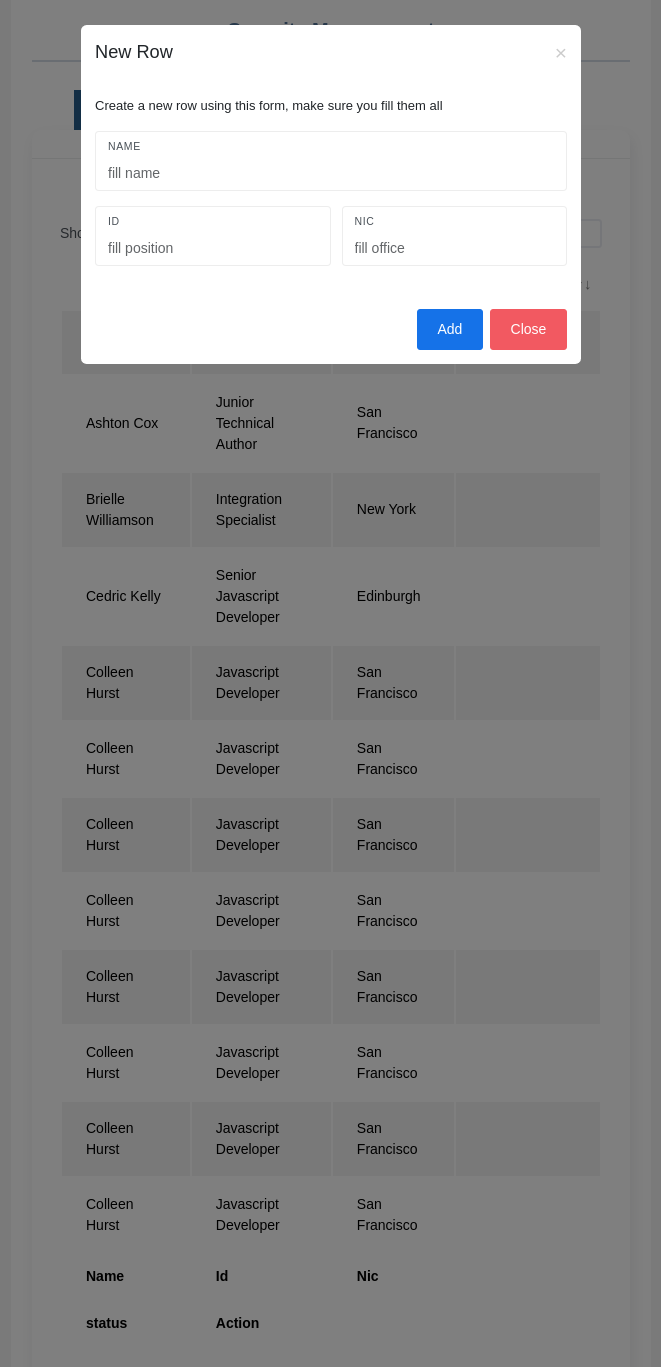
After one commit to dasunsiyasingha/HostalManagementSystem-, a PHP site: page /securityPersons/managesecurity.php in a window 1280 px wide, after a click on "Add new security person". The commit adds this page. Shown: the top 1367 px of the page, without its empty margins (309-970 px from the left). Run offline with PHP 8.4, Linux system fonts and the light colour scheme.

Commit message:
manage security

```diff
--- a/admin/registerStudent.php
+++ b/admin/registerStudent.php
@@ -86,7 +86,7 @@
 
                                 <div class="card-action text-center d-flex justify-content-between">
                                                     <button class="btn"></button>
-                                                    <button class="btn btn-success ">Submit</button>
+                                                    <button type="submit" class="btn btn-success ">Submit</button>
                                  </div>
                     </form>
                 </div>
--- a/libraries/styles.php
+++ b/libraries/styles.php
@@ -1,5 +1,6 @@
     <!-- CSS Files -->
     <link href="https://cdn.jsdelivr.net/npm/bootstrap@5.3.3/dist/css/bootstrap.min.css" rel="stylesheet" integrity="sha384-QWTKZyjpPEjISv5WaRU9OFeRpok6YctnYmDr5pNlyT2bRjXh0JMhjY6hW+ALEwIH" crossorigin="anonymous">
+    <link href="https://cdn.jsdelivr.net/npm/bootstrap-icons/font/bootstrap-icons.css" rel="stylesheet">
     <link rel="stylesheet" href="../assets/css/bootstrap.min.css" />
     <link rel="stylesheet" href="../assets/css/plugins.min.css" />
     <link rel="stylesheet" href="../assets/css/kaiadmin.min.css" />
--- /dev/null
+++ b/securityPersons/managesecurity.php
@@ -0,0 +1,435 @@
+<!DOCTYPE html>
+<html lang="en">
+<head>
+    <meta charset="UTF-8">
+    <meta name="viewport" content="width=device-width, initial-scale=1.0">
+    <title>Document</title><?php
+     include '../libraries/styles.php';?>
+</head>
+<body>
+    <div class="row  m-auto " style="width:100vw; height:100vh; background-color:#f5f5f5">
+                <div class="row  m-auto " style="width:50vw; height:100vh; background-color:#ffffff">
+                    <div>
+                        <h3 class=" card-title text-center mt-3" style="color:#507297">Security Management</h3>
+                        <hr style="border: 1px solid #507297; width: 100%; mt-3;">
+                                <div><button type="button" class="mt-3 ms-5" style="width:40%; height:40px; background-color:#275d8b;border: none; color: white; "
+                                data-bs-toggle="modal"
+                                data-bs-target="#addRowModal">
+                                    <i class="bi bi-plus pt-4 pb-5 "></i> Add new security person
+                                        </button>
+                                        <div>
+                                        <!-- <div class="card-body"> -->
+
+                                        <div class="col-md-12">
+                <div class="card">
+                  <div class="card-header">
+                    <div class="d-flex align-items-center">
+                      <!-- <button -->
+                        <!-- class="btn btn-primary btn-round ms-auto" -->
+                        <!-- data-bs-toggle="modal" -->
+                        <!-- data-bs-target="#addRowModal" -->
+
+                        <!-- <i class="fa fa-plus"></i> -->
+                        <!-- Add Row -->
+                      <!-- </button> -->
+                    </div>
+                  </div>
+                  <div class="card-body">
+                    <!-- Modal -->
+                    <div
+                      class="modal fade"
+                      id="addRowModal"
+                      tabindex="-1"
+                      role="dialog"
+                      aria-hidden="true"
+>
+                      <div class="modal-dialog" role="document">
+                        <div class="modal-content">
+                          <div class="modal-header border-0">
+                            <h5 class="modal-title">
+                              <span class="fw-mediumbold"> New</span>
+                              <span class="fw-light"> Row </span>
+                            </h5>
+                            <button
+                              type="button"
+                              class="close"
+                              data-dismiss="modal"
+                              aria-label="Close"
+                            >
+                              <span aria-hidden="true">&times;</span>
+                            </button>
+                          </div>
+                          <div class="modal-body">
+                            <p class="small">
+                              Create a new row using this form, make sure you
+                              fill them all
+                            </p>
+                            <form>
+                              <div class="row">
+                                <div class="col-sm-12">
+                                  <div class="form-group form-group-default">
+                                    <label>Name</label>
+                                    <input
+                                      id="addName"
+                                      type="text"
+                                      class="form-control"
+                                      placeholder="fill name"
+                                    />
+                                  </div>
+                                </div>
+                                <div class="col-md-6 pe-0">
+                                  <div class="form-group form-group-default">
+                                    <label>ID</label>
+                                    <input
+                                      id="addPosition"
+                                      type="text"
+                                      class="form-control"
+                                      placeholder="fill position"
+                                    />
+                                  </div>
+                                </div>
+                                <div class="col-md-6">
+                                  <div class="form-group form-group-default">
+                                    <label>NIC</label>
+                                    <input
+                                      id="addOffice"
+                                      type="text"
+                                      class="form-control"
+                                      placeholder="fill office"
+                                    />
+                                  </div>
+                                </div>
+                              </div>
+                            </form>
+                          </div>
+                          <div class="modal-footer border-0">
+                            <button
+                              type="button"
+                              id="addRowButton"
+                              class="btn btn-primary"
+                            >
+                              Add
+                            </button>
+                            <button
+                              type="button"
+                              class="btn btn-danger"
+                              data-dismiss="modal"
+                            >
+                              Close
+                            </button>
+                          </div>
+                        </div>
+                      </div>
+                    </div>
+                     <table class="mt-5">
+
+                    <div class="table-responsive">
+                      <!-- <div id="add-row_wrapper" class="dataTables_wrapper container-fluid dt-bootstrap4"><div class="row"><div class="col-sm-12 col-md-6"><div class="dataTables_length" id="add-row_length"><label>Show <select name="add-row_length" aria-controls="add-row" class="form-control form-control-sm"><option value="10">10</option><option value="25">25</option><option value="50">50</option><option value="100">100</option></select> entries</label></div></div><div class="col-sm-12 col-md-6"><div id="add-row_filter" class="dataTables_filter"><label>Search:<input type="search" class="form-control form-control-sm" placeholder="" aria-controls="add-row"></label></div></div></div><div class="row"><div class="col-sm-12"> -->
+                        <table id="add-row" class="display table table-striped table-hover dataTable" role="grid" aria-describedby="add-row_info">
+                        <thead>
+                          <tr role="row"><th class="sorting_asc" tabindex="0" aria-controls="add-row" rowspan="1" colspan="1" aria-sort="ascending" aria-label="Name: activate to sort column descending" style="width: 249.613px;">Name</th><th class="sorting" tabindex="0" aria-controls="add-row" rowspan="1" colspan="1" aria-label="Position: activate to sort column ascending" style="width: 363.612px;">Position</th><th class="sorting" tabindex="0" aria-controls="add-row" rowspan="1" colspan="1" aria-label="Office: activate to sort column ascending" style="width: 204.275px;">Office</th><th style="width: 120.7px;" class="sorting" tabindex="0" aria-controls="add-row" rowspan="1" colspan="1" aria-label="Action: activate to sort column ascending">Action</th></tr>
+                        </thead>
+                        <tfoot>
+                          <tr><th rowspan="1" colspan="1">Name</th><th rowspan="1" colspan="1">Id</th><th rowspan="1" colspan="1">Nic</th><th rowspan="1" colspan="1">Age</th></tr><th rowspan="1" colspan="1">status</th><th rowspan="1" colspan="1">Action</th>
+                        </tfoot>
+                        <tbody>
+                            <tr role="row" class="odd">
+                            <td class="sorting_1">Airi Satou</td>
+                            <td>Accountant</td>
+                            <td>Tokyo</td>
+                            <td>
+                              <div class="form-button-action">
+                                <button
+                                  type="button"
+                                  data-bs-toggle="tooltip"
+                                  title=""
+                                  class="btn btn-link btn-primary btn-lg"
+                                  data-original-title="Edit Task"
+                                >
+                                  <i class="fa fa-edit"></i>
+                                </button>
+                                <button
+                                  type="button"
+                                  data-bs-toggle="tooltip"
+                                  title=""
+                                  class="btn btn-link btn-danger"
+                                  data-original-title="Remove"
+                                >
+                                  <i class="fa fa-times"></i>
+                                </button>
+                              </div>
+                            </td>
+                          </tr><tr role="row" class="even">
+                            <td class="sorting_1">Ashton Cox</td>
+                            <td>Junior Technical Author</td>
+                            <td>San Francisco</td>
+                            <td>
+                              <div class="form-button-action">
+                                <button type="button" data-bs-toggle="tooltip" title="" class="btn btn-link btn-primary btn-lg" data-original-title="Edit Task">
+                                  <i class="fa fa-edit"></i>
+                                </button>
+                                <button type="button" data-bs-toggle="tooltip" title="" class="btn btn-link btn-danger" data-original-title="Remove">
+                                  <i class="fa fa-times"></i>
+                                </button>
+                              </div>
+                            </td>
+                          </tr><tr role="row" class="odd">
+                            <td class="sorting_1">Brielle Williamson</td>
+                            <td>Integration Specialist</td>
+                            <td>New York</td>
+                            <td>
+                              <div class="form-button-action">
+                                <button type="button" data-bs-toggle="tooltip" title="" class="btn btn-link btn-primary btn-lg" data-original-title="Edit Task">
+                                  <i class="fa fa-edit"></i>
+                                </button>
+                                <button type="button" data-bs-toggle="tooltip" title="" class="btn btn-link btn-danger" data-original-title="Remove">
+                                  <i class="fa fa-times"></i>
+                                </button>
+                              </div>
+                            </td>
+                          </tr><tr role="row" class="even">
+                            <td class="sorting_1">Cedric Kelly</td>
+                            <td>Senior Javascript Developer</td>
+                            <td>Edinburgh</td>
+                            <td>
+                              <div class="form-button-action">
+                                <button type="button" data-bs-toggle="tooltip" title="" class="btn btn-link btn-primary btn-lg" data-original-title="Edit Task">
+                                  <i class="fa fa-edit"></i>
+                                </button>
+                                <button type="button" data-bs-toggle="tooltip" title="" class="btn btn-link btn-danger" data-original-title="Remove">
+                                  <i class="fa fa-times"></i>
+                                </button>
+                              </div>
+                            </td>
+                          </tr><tr role="row" class="odd">
+                            <td class="sorting_1">Colleen Hurst</td>
+                            <td>Javascript Developer</td>
+                            <td>San Francisco</td>
+                            <td>
+                              <div class="form-button-action">
+                                <button type="button" data-bs-toggle="tooltip" title="" class="btn btn-link btn-primary btn-lg" data-original-title="Edit Task">
+                                  <i class="fa fa-edit"></i>
+                                </button>
+                                <button type="button" data-bs-toggle="tooltip" title="" class="btn btn-link btn-danger" data-original-title="Remove">
+                                  <i class="fa fa-times"></i>
+                                </button>
+                              </div>
+                            </td>
+                          </tr><tr role="row" class="odd">
+                            <td class="sorting_1">Colleen Hurst</td>
+                            <td>Javascript Developer</td>
+                            <td>San Francisco</td>
+                            <td>
+                              <div class="form-button-action">
+                                <button type="button" data-bs-toggle="tooltip" title="" class="btn btn-link btn-primary btn-lg" data-original-title="Edit Task">
+                                  <i class="fa fa-edit"></i>
+                                </button>
+                                <button type="button" data-bs-toggle="tooltip" title="" class="btn btn-link btn-danger" data-original-title="Remove">
+                                  <i class="fa fa-times"></i>
+                                </button>
+                              </div>
+                            </td>
+                          </tr><tr role="row" class="odd">
+                            <td class="sorting_1">Colleen Hurst</td>
+                            <td>Javascript Developer</td>
+                            <td>San Francisco</td>
+                            <td>
+                              <div class="form-button-action">
+                                <button type="button" data-bs-toggle="tooltip" title="" class="btn btn-link btn-primary btn-lg" data-original-title="Edit Task">
+                                  <i class="fa fa-edit"></i>
+                                </button>
+                                <button type="button" data-bs-toggle="tooltip" title="" class="btn btn-link btn-danger" data-original-title="Remove">
+                                  <i class="fa fa-times"></i>
+                                </button>
+                              </div>
+                            </td>
+                          </tr><tr role="row" class="odd">
+                            <td class="sorting_1">Colleen Hurst</td>
+                            <td>Javascript Developer</td>
+                            <td>San Francisco</td>
+                            <td>
+                              <div class="form-button-action">
+                                <button type="button" data-bs-toggle="tooltip" title="" class="btn btn-link btn-primary btn-lg" data-original-title="Edit Task">
+                                  <i class="fa fa-edit"></i>
+                                </button>
+                                <button type="button" data-bs-toggle="tooltip" title="" class="btn btn-link btn-danger" data-original-title="Remove">
+                                  <i class="fa fa-times"></i>
+                                </button>
+                              </div>
+                            </td>
+                          </tr><tr role="row" class="odd">
+                            <td class="sorting_1">Colleen Hurst</td>
+                            <td>Javascript Developer</td>
+                            <td>San Francisco</td>
+                            <td>
+                              <div class="form-button-action">
+                                <button type="button" data-bs-toggle="tooltip" title="" class="btn btn-link btn-primary btn-lg" data-original-title="Edit Task">
+                                  <i class="fa fa-edit"></i>
+                                </button>
+                                <button type="button" data-bs-toggle="tooltip" title="" class="btn btn-link btn-danger" data-original-title="Remove">
+                                  <i class="fa fa-times"></i>
+                                </button>
+                              </div>
+                            </td>
+                          </tr><tr role="row" class="odd">
+                            <td class="sorting_1">Colleen Hurst</td>
+                            <td>Javascript Developer</td>
+                            <td>San Francisco</td>
+                            <td>
+                              <div class="form-button-action">
+                                <button type="button" data-bs-toggle="tooltip" title="" class="btn btn-link btn-primary btn-lg" data-original-title="Edit Task">
+                                  <i class="fa fa-edit"></i>
+                                </button>
+                                <button type="button" data-bs-toggle="tooltip" title="" class="btn btn-link btn-danger" data-original-title="Remove">
+                                  <i class="fa fa-times"></i>
+                                </button>
+                              </div>
+                            </td>
+                          </tr><tr role="row" class="odd">
+                            <td class="sorting_1">Colleen Hurst</td>
+                            <td>Javascript Developer</td>
+                            <td>San Francisco</td>
+                            <td>
+                              <div class="form-button-action">
+                                <button type="button" data-bs-toggle="tooltip" title="" class="btn btn-link btn-primary btn-lg" data-original-title="Edit Task">
+                                  <i class="fa fa-edit"></i>
+                                </button>
+                                <button type="button" data-bs-toggle="tooltip" title="" class="btn btn-link btn-danger" data-original-title="Remove">
+                                  <i class="fa fa-times"></i>
+                                </button>
+                              </div>
+                            </td>
+                          </tr><tr role="row" class="odd">
+                            <td class="sorting_1">Colleen Hurst</td>
+                            <td>Javascript Developer</td>
+                            <td>San Francisco</td>
+                            <td>
+                              <div class="form-button-action">
+                                <button type="button" data-bs-toggle="tooltip" title="" class="btn btn-link btn-primary btn-lg" data-original-title="Edit Task">
+                                  <i class="fa fa-edit"></i>
+                                </button>
+                                <button type="button" data-bs-toggle="tooltip" title="" class="btn btn-link btn-danger" data-original-title="Remove">
+                                  <i class="fa fa-times"></i>
+                                </button>
+                              </div>
+                            </td>
+                          </tr></tbody>
+                      </table>
+                    </div>
+                  </div> </table>
+                </div>
+            </div>
+            </div>
+
+
+
+
+             </div>
+     </div>
+
+
+
+
+
+
+<!--   Core JS Files   -->
+<script src="../assets/js/core/jquery-3.7.1.min.js"></script>
+    <script src="../assets/js/core/popper.min.js"></script>
+    <script src="../assets/js/core/bootstrap.min.js"></script>
+
+    <!-- jQuery Scrollbar -->
+    <script src="../assets/js/plugin/jquery-scrollbar/jquery.scrollbar.min.js"></script>
+    <!-- Datatables -->
+    <script src="../assets/js/plugin/datatables/datatables.min.js"></script>
+    <!-- Kaiadmin JS -->
+    <script src="../assets/js/kaiadmin.min.js"></script>
+    <!-- Kaiadmin DEMO methods, don't include it in your project! -->
+    <script src="../assets/js/setting-demo2.js"></script>
+    <script>
+      $(document).ready(function () {
+        $("#basic-datatables").DataTable({});
+
+        $("#multi-filter-select").DataTable({
+          pageLength: 5,
+          initComplete: function () {
+            this.api()
+              .columns()
+              .every(function () {
+                var column = this;
+                var select = $(
+                  '<select class="form-select"><option value=""></option></select>'
+                )
+                  .appendTo($(column.footer()).empty())
+                  .on("change", function () {
+                    var val = $.fn.dataTable.util.escapeRegex($(this).val());
+
+                    column
+                      .search(val ? "^" + val + "$" : "", true, false)
+                      .draw();
+                  });
+
+                column
+                  .data()
+                  .unique()
+                  .sort()
+                  .each(function (d, j) {
+                    select.append(
+                      '<option value="' + d + '">' + d + "</option>"
+                    );
+                  });
+              });
+          },
+        });
+
+        // Add Row
+        $("#add-row").DataTable({
+          pageLength: 5,
+          lengthMenu: [ [5, 10, 25, 50, 100, -1], [5, 10, 25, 50, 100, "All"] ]
+        });
+
+        var action =
+          '<td> <div class="form-button-action"> <button type="button" data-bs-toggle="tooltip" title="" class="btn btn-link btn-primary btn-lg" data-original-title="Edit Task"> <i class="fa fa-edit"></i> </button> <button type="button" data-bs-toggle="tooltip" title="" class="btn btn-link btn-danger" data-original-title="Remove"> <i class="fa fa-times"></i> </button> </div> </td>';
+
+        $("#addRowButton").click(function () {
+          $("#add-row")
+            .dataTable()
+            .fnAddData([
+              $("#addName").val(),
+              $("#addPosition").val(),
+              $("#addOffice").val(),
+              action,
+            ]);
+          $("#addRowModal").modal("hide");
+        });
+      });
+    </script>
+
+
+
+
+
+
+
+
+
+
+
+
+
+
+
+
+<!-- <div class="row border border-primary" style="width:100vw; height:100vh;"> -->
+        <!-- <div class="row border border-secondary " style="width:100%; height:50%;"> -->
+
+            <!-- <div class="row border border-danger " style="width:100%; height:50%;"><div class="card-action text-center d-flex justify-content-between"> -->
+                                  <!-- <div>  <button class="btn  mt-5 mb-5 p-3"  style="background-color:#1591ea; width:100%;" >Delete Security</button> -->
+
+                     <!-- </div> -->
+
+            <!-- <div class="row border border-danger " style="width:100%; height:50%;"></div> -->
+           <!-- <div> <button  class="btn p-3 ms-5" style="background-color:#1591ea; width:95%;" >ADD Security</button> -->
+
+        <!-- </div> -->
+</body>
+</html>
```
Also changed, not shown: admin/dashboard.php (+4 -4 lines), securityPersons/addsecurity.php (deleted, +0 -11 lines).
